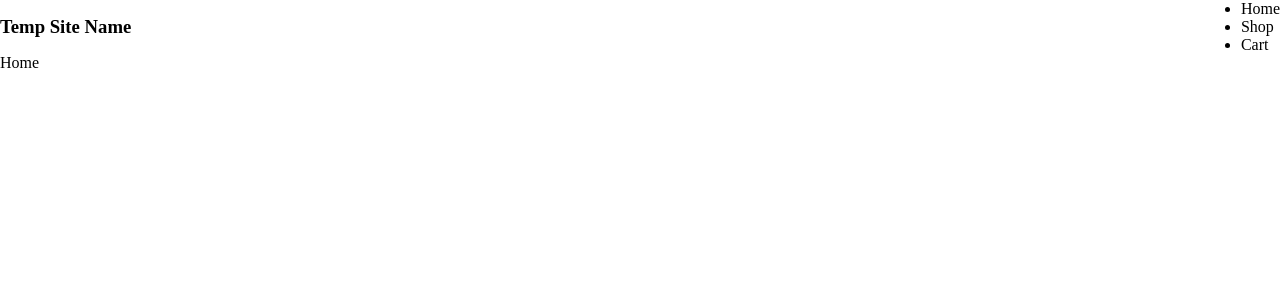
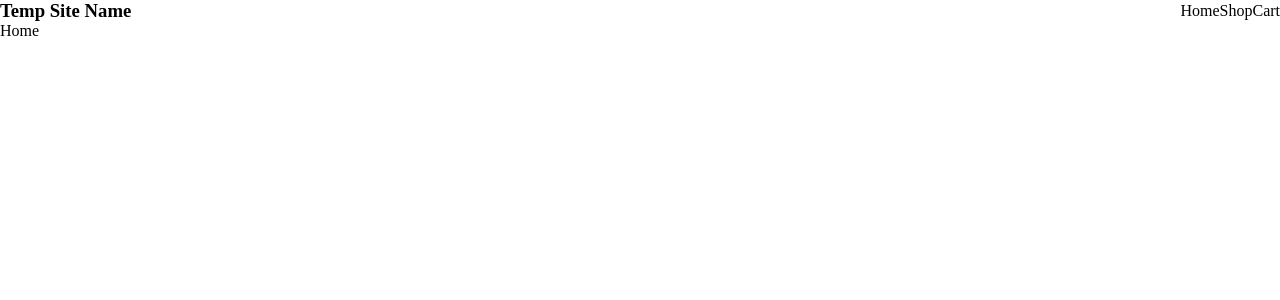
Before and after one commit to robisonwebdev/shopping-cart, a React (Create React App) app: page / in a window 1280 px wide. Shown: the top 300 px of the page. Built offline with nearby package versions, Linux system fonts and the light colour scheme; a web font is replaced by a local one.

Commit message:
Setup flex and list-style on #navLinks

```diff
--- a/src/styles/Navbar.css
+++ b/src/styles/Navbar.css
@@ -4,3 +4,12 @@ nav {
   justify-content: space-between;
   align-items: center;
 }
+
+#navLinks {
+  display: flex;
+  flex-direction: row;
+  justify-content: space-evenly;
+  align-items: center;
+
+  list-style: none;
+}
```
